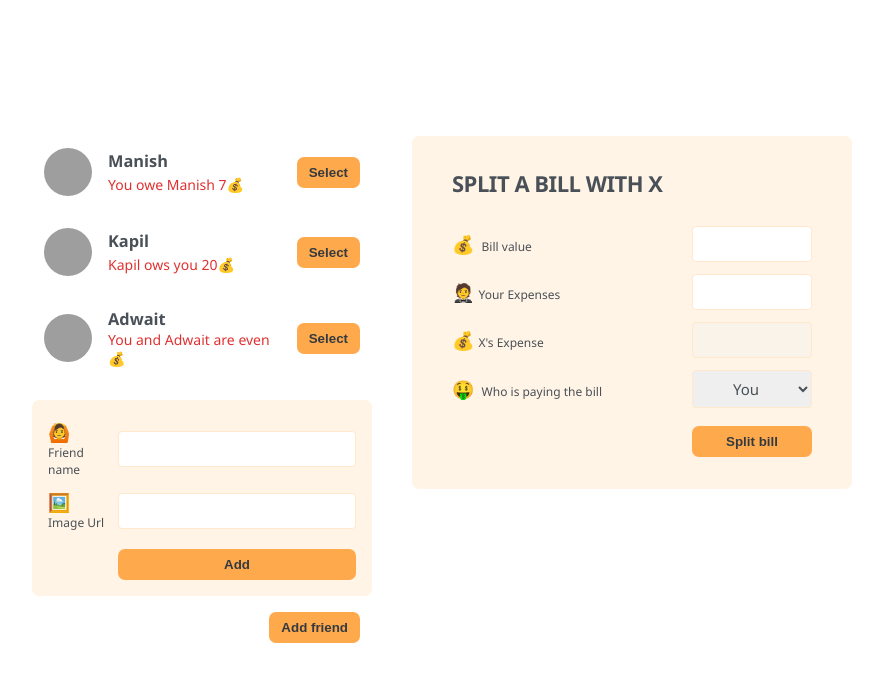
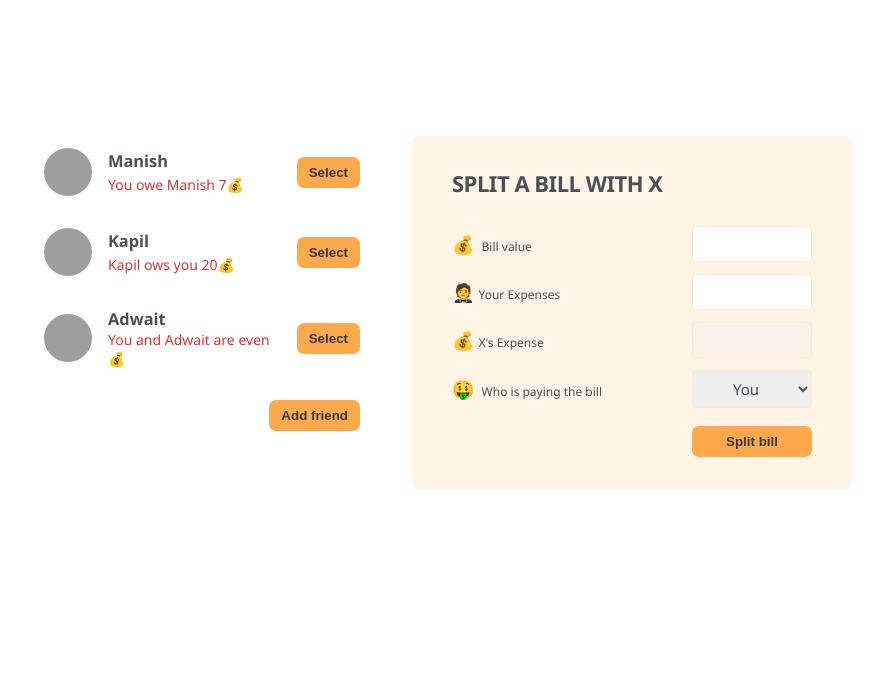
Before and after one commit to mbudhathoki200/Eat-N-Split, a React (Create React App) app: page / in a window 1280 px wide. Shown: the top 682 px of the page, without its empty margins (198-1081 px from the left). Built offline with nearby package versions, Linux system fonts and the light colour scheme; grey boxes are pictures that could not be loaded.

Commit message:
✅ShowFriendList

```diff
--- a/src/App.js
+++ b/src/App.js
@@ -1,3 +1,5 @@
+import { useState } from "react";
+
 const initialFriends = [
   {
     id: 118836,
@@ -18,14 +20,26 @@
     balance: 0,
   },
 ];
-
+function Button({ children, onClick }) {
+  return (
+    <button className="button" onClick={onClick}>
+      {children}
+    </button>
+  );
+}
 export default function App() {
+  const [showAddFriend, setShowAddFriend] = useState(false);
+  function handleShowAddFriend() {
+    setShowAddFriend((show) => !show);
+  }
   return (
     <div className="app">
       <div className="sidebar">
         <FriendsList data={initialFriends} />
-        <FormAddFriend />
-        <Button>Add friend</Button>
+        {showAddFriend && <FormAddFriend />}
+        <Button onClick={handleShowAddFriend}>
+          {showAddFriend ? `Close` : `Add friend`}
+        </Button>
       </div>
       <FormSplitBill />
     </div>
@@ -64,9 +78,7 @@
     </li>
   );
 }
-function Button({ children }) {
-  return <button className="button">{children}</button>;
-}
+
 function FormAddFriend() {
   return (
     <form className="form-add-friend">
```
